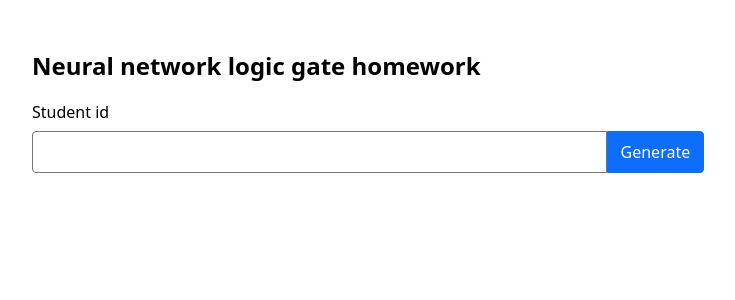
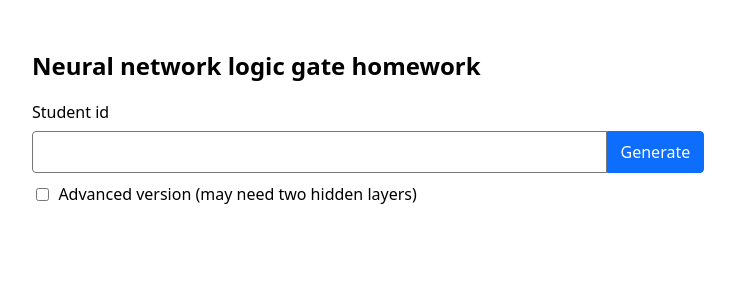
Before and after one commit to simbrain/simbrain.net, a Jekyll site: the page misc/logic_gates/index.html, which Jekyll copies as it is, in a window 1280 px wide. Shown: the top 300 px of the page, without its empty margins (272-1007 px from the left). Built offline with Jekyll 4.4.1, drawn with Linux system fonts in a browser that asks for light colours.

Commit message:
Adding an advanced option to the logic gate homework

```diff
--- a/misc/logic_gates/index.html
+++ b/misc/logic_gates/index.html
@@ -10,8 +10,9 @@
     h1 { font-size: 1.5rem; }
     label { display: block; margin-bottom: .4rem; }
     .input-row { display: flex; }
-    input { border: 1px solid #767676; border-radius: .25rem 0 0 .25rem; flex: 1; font: inherit; min-width: 0; padding: .5rem .7rem; }
+    .input-row input { border: 1px solid #767676; border-radius: .25rem 0 0 .25rem; flex: 1; font: inherit; min-width: 0; padding: .5rem .7rem; }
     button { background: #0d6efd; border: 1px solid #0d6efd; border-radius: 0 .25rem .25rem 0; color: white; cursor: pointer; font: inherit; padding: .5rem .8rem; }
+    .option { display: flex; align-items: center; gap: .4rem; margin: .6rem 0 0; }
     .error { color: #b02a37; margin-top: .35rem; }
     .logic-expression { font-family: ui-monospace, SFMono-Regular, Menlo, Monaco, Consolas, monospace; font-size: 1.25rem; font-weight: 600; overflow-wrap: anywhere; }
     .hidden { display: none; }
@@ -28,6 +29,7 @@
       <button type="submit">Generate</button>
     </div>
     <div class="error hidden" id="student-id-error">Please enter a student ID.</div>
+    <label class="option"><input id="advanced" type="checkbox"> Advanced version (may need two hidden layers)</label>
   </form>
 
   <p id="expression" class="logic-expression hidden" aria-live="polite"></p>
@@ -39,6 +41,7 @@
     const input = document.getElementById('student-id');
     const error = document.getElementById('student-id-error');
     const expressionElement = document.getElementById('expression');
+    const advanced = document.getElementById('advanced');
 
     // A small deterministic hash keeps this entirely static while making each
     // student ID produce the same result whenever the page is reopened.
@@ -75,7 +78,10 @@
       return letters.slice(0, 4);
     }
 
-    function makeExpression(random, letters) {
+    // The basic version always uses ((A op B) op (C op D)), which needs only one
+    // hidden layer. The advanced version allows all five groupings, some of
+    // which need two hidden layers.
+    function makeExpression(random, letters, isAdvanced) {
       const operations = [
         { word: 'and' },
         { word: 'or' }
@@ -103,7 +110,7 @@
     function generate(studentId) {
       const random = seededRandom(hashId(studentId));
       const letters = shuffledLetters(random);
-      const expression = makeExpression(random, letters);
+      const expression = makeExpression(random, letters, advanced.checked);
       expressionElement.textContent = expression.text;
       expressionElement.classList.remove('hidden');
     }
@@ -115,6 +122,12 @@
       error.classList.toggle('hidden', isValid);
       if (isValid) generate(studentId);
     });
+
+    // Switching versions updates a proposition that is already showing.
+    advanced.addEventListener('change', () => {
+      const studentId = input.value.trim();
+      if (studentId.length > 0 && !expressionElement.classList.contains('hidden')) generate(studentId);
+    });
   })();
 </script>
 </body>
```
Also changed, not shown: other parts of misc/logic_gates/index.html (+2 -1 lines).
